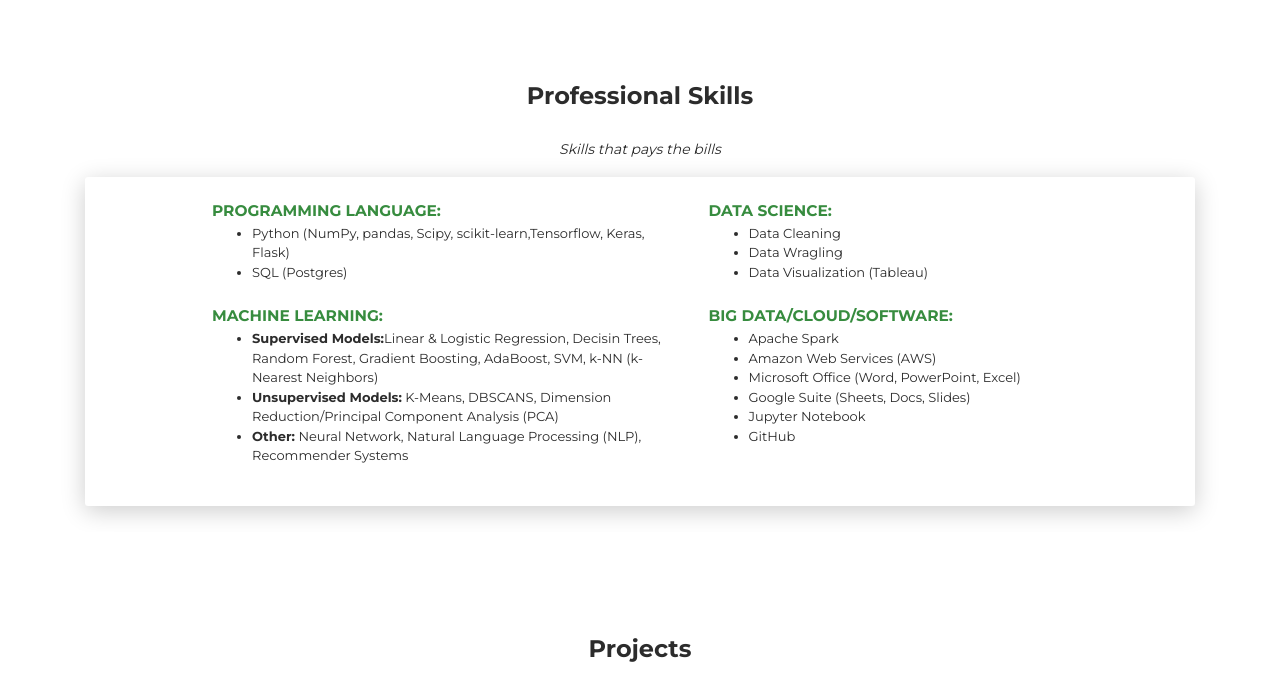
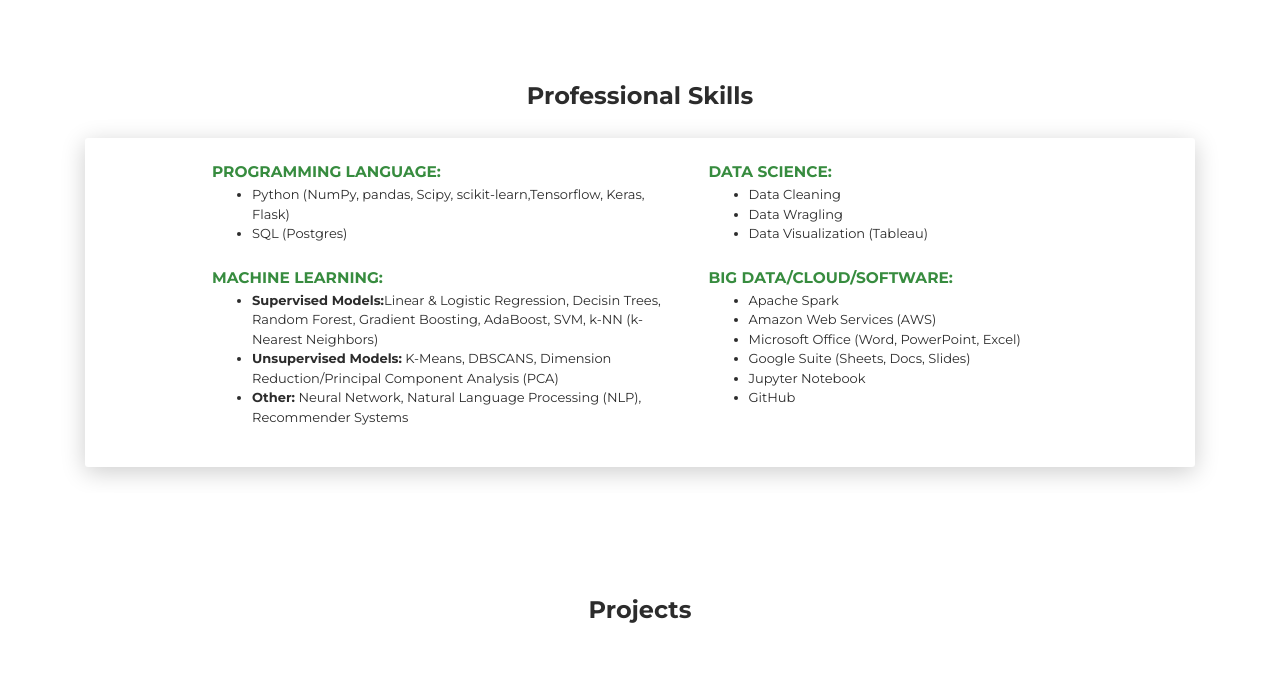
Before and after one commit to mychetan/mychetan.github.io, a plain HTML site: page index.html in a window 1280 px wide. Shown: the part 2500-3178 px from the top of the page. Drawn offline with Linux system fonts and the light colour scheme.

Commit message:
update skills

```diff
--- a/index.html
+++ b/index.html
@@ -208,7 +208,7 @@
 <div class="section" id="skill">
   <div class="container">
     <div class="h4 text-center mb-4 title">Professional Skills</div>
-    <p class="text-center"><em>Skills that pays the bills</em></p>
+    <!--<p class="text-center"><em>Skills that pays the bills</em></p>-->
     <div class="card" data-aos="fade-up" data-aos-anchor-placement="top-bottom">
       <div class="card-body">
         <div class="row" style="padding-left: 10%;">
```
